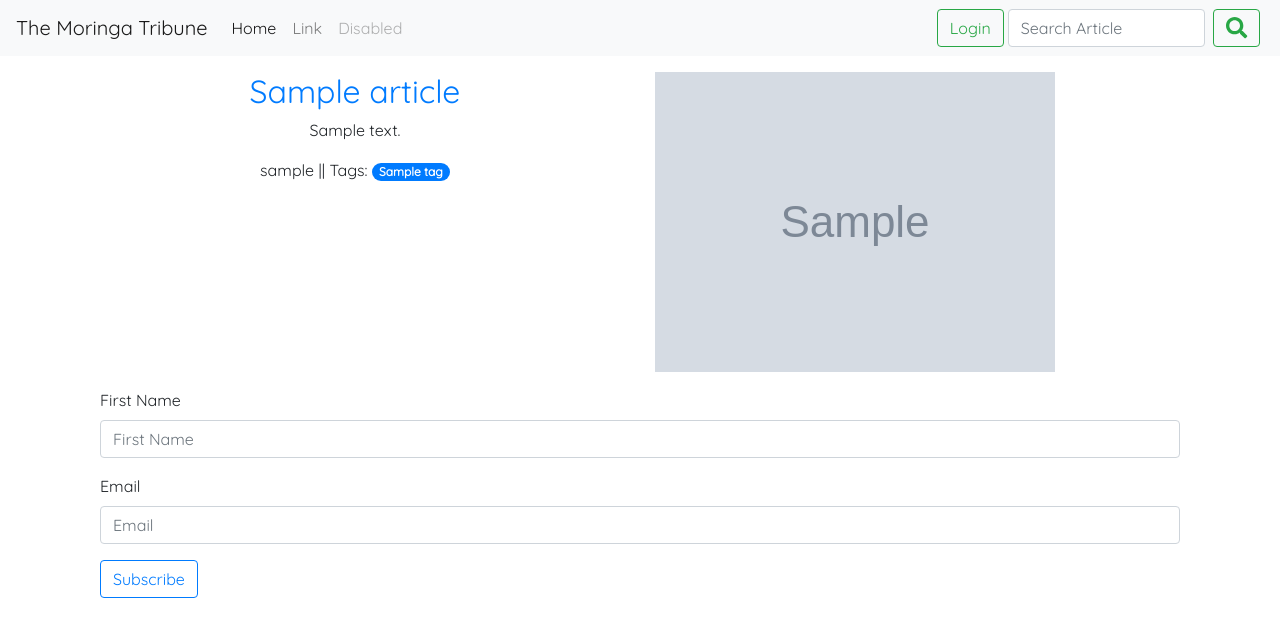
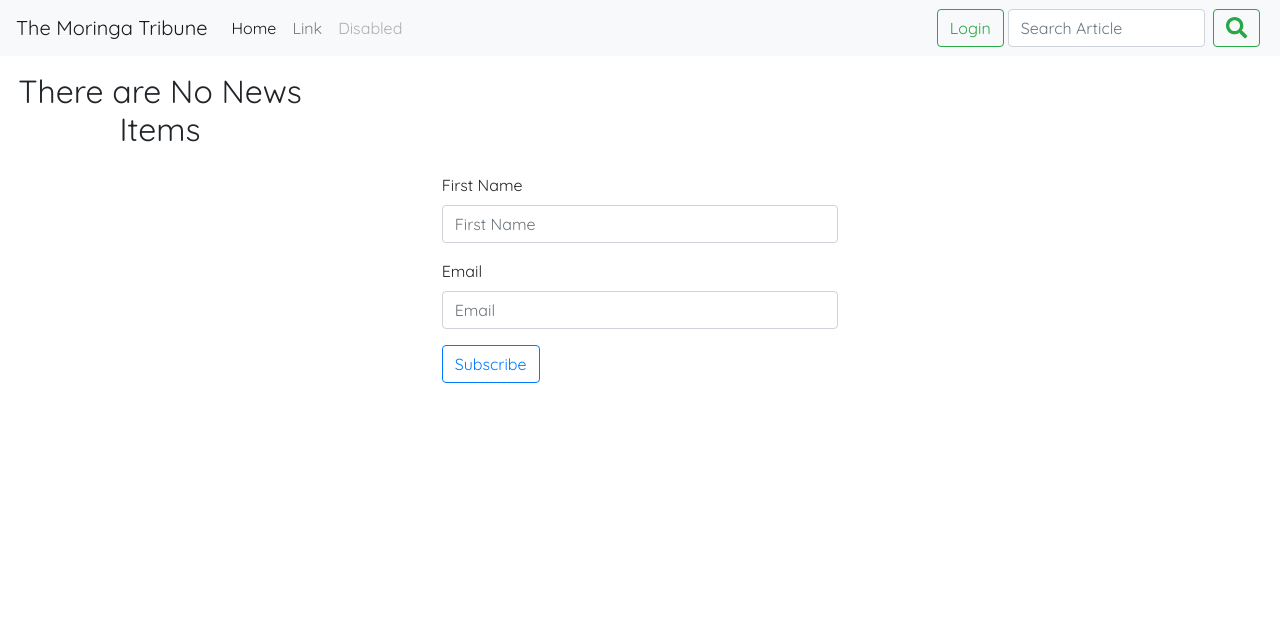
Before and after one commit to SamNgigi/Tribune, a Django app: page / in a window 1280 px wide. Shown: the top 637 px of the page. Run offline with Django 3.2, Linux system fonts and the light colour scheme; tables that the repository leaves empty hold one stand-in row (values such as "Sample post"); grey boxes marked "Sample" are stand-in pictures; some libraries are stand-ins or nearby versions.

Commit message:
Posting working

```diff
--- a/news/templates/all-news/todays-news.html
+++ b/news/templates/all-news/todays-news.html
@@ -1,33 +1,43 @@
 {% extends 'all-news/base.html' %} {% block content %} {% load bootstrap4 %}
-<div class="container mt-3">
+<div class="container-fluid mt-3">
   <div class="row">
     <!-- Looping through the news -->
     {% for news_item in news %}
+    <div class="col-xs-3 col-sm-3 col-md-3 col-lg-3">
+    </div>
     <!-- displaying News articles -->
-    <div class="col-xs-6 col-sm-6 col-md-6 col-lg-6">
-      <h2 class="text-center"><a href="article/{{news_item.id}}">{{news_item.title}}</a></h2>
-      <p class="text-center">{{news_item.body}}</p>
-      <p class="text-center">{{news_item.editor}} || Tags: {% for tag in news_item.tags.all%}
+    <div class="col-xs-3 col-sm-3 col-md-3 col-lg-3">
+      <h2 class=""><a href="article/{{news_item.id}}">{{news_item.title}}</a></h2>
+      <p class="text-center">{{news_item.body | safe}}</p>
+      <p class="">{{news_item.editor}} || Tags: {% for tag in news_item.tags.all%}
         <!-- Note that the tag loop is a nested loop -->
         <span class="badge badge-pill badge-primary">{{tag}}</span> {% endfor %}
       </p>
     </div>
 
     <!-- Display news Article images -->
-    <div class="col-xs-6 col-sm-6 col-md-6 col-lg-6">
+    <div class="col-xs-3 col-sm-3 col-md-3 col-lg-3">
       <img src="{{news_item.article_image.url}}" class="img-fluid" alt="Image">
     </div>
     {% empty %}
-    <div class="col-xs-6 col-sm-6 col-md-6 col-lg-6">
+    <div class="col-xs-3 col-sm-3 col-md-3 col-lg-3">
       <h2 class="text-center">There are No News Items</h2>
+    </div>
+    <div class="col-xs-3 col-sm-3 col-md-3 col-lg-3">
     </div>
     {% endfor %}
   </div>
-  <div class="container-fluid mt-3">
-    <form action="{% url 'newsToday' %}" method="post">
-      {% csrf_token %} {% bootstrap_form form layout='inline' %}
-      <input type="submit" value="Subscribe" class="btn btn-outline-primary">
-    </form>
+</div>
+<div class="container-fluid mt-3">
+  <div class="row">
+    <div class="col-xs-4 col-sm-4 col-md-4 col-lg-4"></div>
+    <div class="col-xs-4 col-sm-4 col-md-4 col-lg-4">
+      <form action="{% url 'newsToday' %}" method="post">
+        {% csrf_token %} {% bootstrap_form form layout='inline' %}
+        <input type="submit" value="Subscribe" class="btn btn-outline-primary">
+      </form>
+    </div>
+    <div class="col-xs-4 col-sm-4 col-md-4 col-lg-4"></div>
   </div>
 </div>
 {% endblock %}
--- a/news/templates/navbar.html
+++ b/news/templates/navbar.html
@@ -24,7 +24,7 @@
         </a>
         <div class="dropdown-menu" aria-labelledby="navbarDropdown">
           <a class="dropdown-item" href="{% url 'newsToday' %}">Home</a>
-          <a class="dropdown-item" href="{% url 'new_article' %}">Create Article</a>
+          <a class="dropdown-item" href="{% url 'new-article' %}">Create Article</a>
           <a class="dropdown-item" href="/accounts/password/change">Change Password</a>
           <div class="dropdown-divider"></div>
           <a class="dropdown-item" href="/logout">Logout</a>
--- a/news/views.py
+++ b/news/views.py
@@ -39,8 +39,8 @@ def news_today(request):
     published today.
     """
     date = dt.date.today()
-    news = Article.all()
-    news_leo = Article.todays_news()
+    news_zote = Article.all()
+    news = Article.todays_news()
 
     if request.method == 'POST':
         form = NewsLetterForm(request.POST)
@@ -58,7 +58,7 @@ def news_today(request):
                   {"date": date,
                    "news": news,
                    "form": form,
-                   "news_leo": news_leo})
+                   "news_zote": news_zote})
 
 
 """
```
Also changed, not shown: news/templates/all-news/article.html (+3 -5 lines), media/articles/2017-Land-Rover-Discovery-front-three-quarter-02.jpg (added), media/articles/mercedes-benz-300-sl-roadster-01_WGOi9PC.jpg (added), media/articles/mercedes-benz-300-sl-roadster-01_bMNyPUS.jpg (added), media/articles/mercedes-benz-300-sl-roadster-01_g9gqwfw.jpg (added), news/migrations/0011_auto_20180227_1521.py (added).
